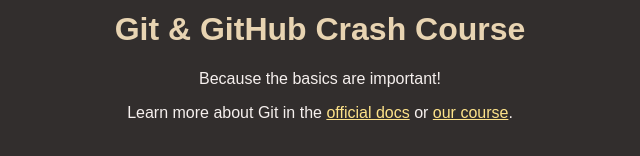
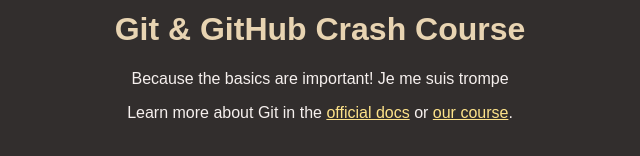
Before and after one commit to Rorschak84/github_action_course, a plain HTML site: page index.html in a window 1280 px wide. Shown: the part 158-314 px from the top of the page, without its empty margins (320-960 px from the left). Drawn offline with Linux system fonts and the light colour scheme.

Commit message:
small modif2

```diff
--- a/index.html
+++ b/index.html
@@ -13,7 +13,7 @@
       <h1>Git & GitHub Crash Course</h1>
     </header>
     <main>
-      <p>Because the basics are important!</p>
+      <p>Because the basics are important! Je me suis trompe</p>
       <p>
         Learn more about Git in the
         <a href="https://git-scm.com/book/en/v2">official docs</a> or
```
